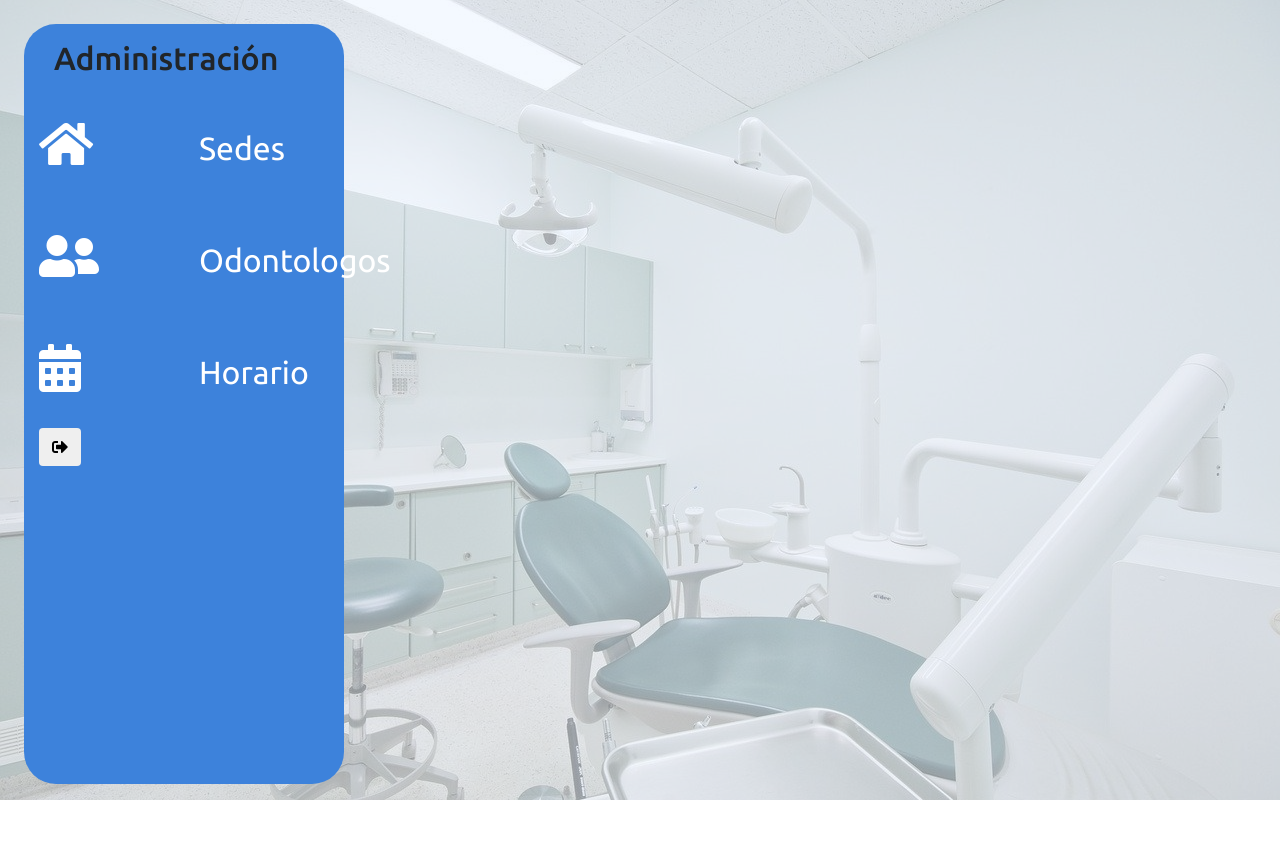
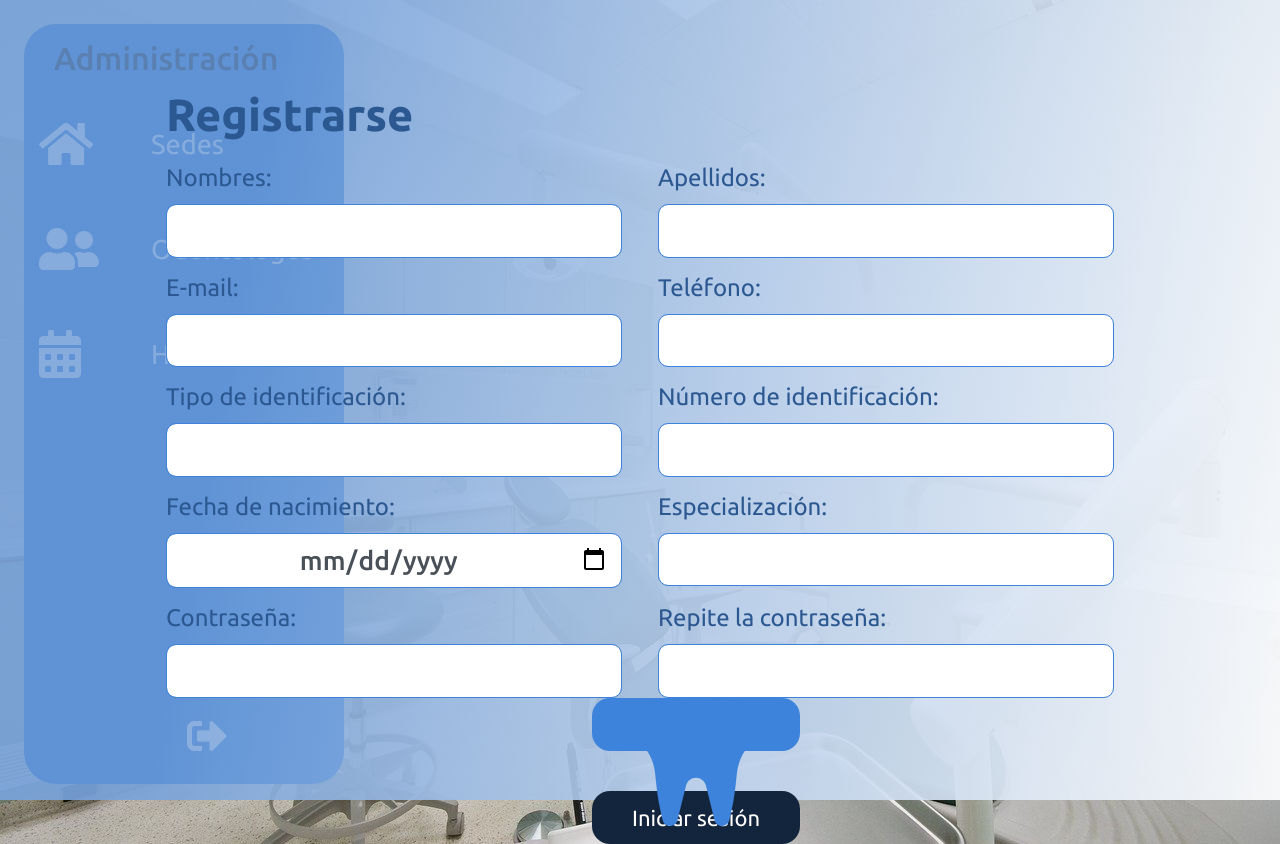
Before and after one commit to ZohanJS/Front-Gestor-Citas, a React (Create React App) app: page /registro in a window 1280 px wide. Before the commit the page ends 800 px from the top, so only its background shows below. Built offline with nearby package versions, Linux system fonts and the light colour scheme; sample sign-in values are in the browser's storage.

Commit message:
Agregando registro y el loguito

```diff
--- a/src/App.js
+++ b/src/App.js
@@ -9,6 +9,7 @@ import NuevaSede from './componentes/sedes/NuevaSede';
 import Pedidos from './componentes/pedidos/Pedidos';
 import NuevoPedido from './componentes/pedidos/NuevoPedido';
 import Login from './componentes/auth/Login';
+import Registrarse from './componentes/auth/Registrarse';
 import { CRMProvider } from './context/CRMContext';
 
 function App() {
@@ -27,6 +28,7 @@ function App() {
                 <Route exact path="/sedes/editar/:id" component={EditarSede} />
                 <Route exact path="/pedidos" component={Pedidos} />
                 <Route exact path="/pedidos/nuevo/:id" component={NuevoPedido} />
+                <Route exact path="/registro" component={Registrarse} />
                 <Route exact path="/iniciar-sesion" component={Login} />
               </Switch>
             </main>
--- a/src/componentes/auth/Login.css
+++ b/src/componentes/auth/Login.css
@@ -1,16 +1,14 @@
-@import url('https://fonts.googleapis.com/css2?family=Ubuntu:wght@300;400;500;700&display=swap');
+@import url("https://fonts.googleapis.com/css2?family=Ubuntu:wght@300;400;500;700&display=swap");
 
-*{
-  font-family: 'Ubuntu', sans-serif;
+* {
+  font-family: "Ubuntu", sans-serif;
 }
 
-:root{
-
-    --light: #3D82DB;
-    --dark: #13253C;
-    --text: #2C5891;
+:root {
+  --light: #3d82db;
+  --dark: #13253c;
+  --text: #2c5891;
 }
-
 
 .containerPrincipal {
   display: flex;
@@ -23,30 +21,48 @@
   bottom: 0;
   width: 40%;
   padding: 10px;
-      background: linear-gradient(100deg, rgba(104, 151, 212,.8) 20%, rgba(255, 255, 255,.8));
+  background: linear-gradient(
+    100deg,
+    rgba(104, 151, 212, 0.8) 20%,
+    rgba(255, 255, 255, 0.8)
+  );
+}
+.logoBox {
+  width: 100%;
+  height: 10%;
+  position: relative;
+  transform: translateY(-100%);
+}
+.logoLogin {
+  position: absolute;
+  color: var(--light);
+  font-size: 8em;
+  top: 0;
+  left: 0;
+  right: 0;
+  bottom: 0;
+  margin: auto;
 }
 
-  .containerSecundario{
+.containerSecundario {
   display: flex;
   flex-flow: column wrap;
   text-align: left;
   justify-content: center !important;
   align-content: center !important;
   width: 100%;
-    transform: translateY(-10%)
-
+  transform: translateY(-10%);
 }
-  .containerSecundario label{
+.containerSecundario label {
   width: 100%;
   font-weight: 500;
   color: var(--text);
   font-size: 24px;
 }
-  .form{
+.form {
   width: 80%;
-
 }
-  .us-cn{
+.us-cn {
   border-radius: 10px !important;
   background-color: white;
   border: 1px solid var(--light);
@@ -54,30 +70,27 @@
   font-weight: 500;
   font-size: 1.1em;
 }
-  .is{
-
+.is {
   font-weight: 700;
   color: var(--text);
-      transform: translateY(-180%);
-
+  transform: translateY(-100%);
 }
-  .restablecer_login{
+.restablecer_login {
   color: var(--light);
   text-align: end;
   font-size: 1em;
 }
-  .botones{
+.botonesLogin {
   transform: translateY(50%);
   display: flex;
   flex-flow: column wrap;
   width: 100%;
   margin: auto;
-
 }
-  .btn_login{
+.btn_login {
   border-radius: 18px !important;
   margin-bottom: 40px;
-    background-color: #3D82DB !important;
+  background-color: #3d82db !important;
   border: 0 !important;
   text-align: center !important;
   padding: 10px 40px;
@@ -85,33 +98,33 @@
   width: 60%;
   margin: auto;
 }
-  .btn2{
+.btn2 {
   margin-top: 40px;
-    background-color: #13253C !important;
+  background-color: #13253c !important;
 }
 
-  body{
+body {
   background-image: url(./laboratorio.jpeg);
   background-repeat: no-repeat;
   background-attachment: fixed;
 
   -webkit-background-size: cover;
-    -moz-background-size:cover;
-    -o-background-size:cover;
-    background-size:cover;
-    background-position:center;
+  -moz-background-size: cover;
+  -o-background-size: cover;
+  background-size: cover;
+  background-position: center;
 }
 
-  .logo{
-
+.logo {
   /*     background-image: url(../../public/logo.png);
- */    position: relative;
+ */
+  position: relative;
   width: 132px;
   height: 117px;
   transform: translateY(-90%);
 }
-  .logo::before{
-    content: 'Inicio de Sesión';
+.logo::before {
+  content: "Inicio de Sesión";
   color: var(--text);
   position: absolute;
   bottom: 0;
--- /dev/null
+++ b/src/componentes/auth/Registrarse.css
@@ -0,0 +1,90 @@
+:root {
+  --light: #3d82db;
+  --dark: #13253c;
+  --text: #2c5891;
+}
+
+.containerRegistro {
+  position: relative;
+  display: flex;
+  flex-flow: column wrap;
+  align-items: center;
+  justify-content: center;
+  position: absolute;
+  left: 0;
+  top: 0;
+  bottom: 0;
+  width: 100%;
+  padding: 10px;
+  background: linear-gradient(
+    100deg,
+    rgba(104, 151, 212, 0.8) 20%,
+    rgba(255, 255, 255, 0.8)
+  );
+}
+
+.containerRegistro2 {
+  display: flex;
+  flex-flow: row wrap;
+  justify-content: CENTER;
+  width: 100%;
+  height: 80%;
+}
+
+.containerRegistro2 h4 {
+  font-weight: 900;
+  color: var(--text);
+  font-size: 45px;
+  padding-bottom: 10px;
+}
+
+.grillaRegistro {
+  display: grid;
+  grid-template-columns: repeat(2, 1fr);
+  gap: 0.5em 1.5em;
+  color: var(--text);
+  font-size: 24px;
+}
+
+.botoneraRegistro {
+  position: relative;
+  display: flex;
+  align-items: flex-end;
+  width: auto;
+  margin-left: 7em;
+  margin-bottom: 7.5em;
+}
+.botonesRegistro {
+  display: flex;
+  flex-flow: column nowrap;
+
+  justify-content: center;
+}
+
+.btn_registro {
+  border-radius: 18px !important;
+  margin-bottom: 40px;
+  background-color: #3d82db !important;
+  border: 0 !important;
+  text-align: center !important;
+  padding: 10px 40px;
+  font-size: 22px;
+  width: 100%;
+  margin: auto;
+}
+
+.btn2registro {
+  margin-top: 40px;
+  background-color: #13253c !important;
+}
+
+.logoRegistro {
+  position: absolute;
+  color: var(--light);
+  font-size: 8em;
+  top: 0;
+  left: 0;
+  right: 0;
+
+  margin: auto;
+}
--- /dev/null
+++ b/src/componentes/auth/Registrarse.js
@@ -0,0 +1,137 @@
+import React, { useState, useContext } from "react";
+import { withRouter } from "react-router-dom";
+import "./Registrarse.css";
+import { FontAwesomeIcon } from "@fortawesome/react-fontawesome";
+import { faTooth } from "@fortawesome/free-solid-svg-icons";
+
+function Registrarse(props) {
+  return (
+    <div className="containerRegistro">
+
+      <div className="containerRegistro2">
+        <div>
+        <h4>Registrarse</h4>
+        <div className="grillaRegistro">
+          <div>
+            <label>Nombres: </label>
+            <input
+              type="text"
+              name="nombre"
+              required
+              /* onChange={} */
+              className="form-control us-cn"
+            />
+          </div>
+
+          <div>
+            <label>Apellidos: </label>
+            <input
+              type="text"
+              name="apellido"
+              required
+              /* onChange={} */
+              className="form-control us-cn"
+            />
+          </div>
+
+          <div>
+            <label>E-mail: </label>
+            <input
+              type="email"
+              name="email"
+              required
+              /* onChange={} */
+              className="form-control us-cn"
+            />
+          </div>
+
+          <div>
+            <label>Teléfono: </label>
+            <input
+              type="number"
+              name="telefono"
+              required
+              /* onChange={} */
+              className="form-control us-cn"
+            />
+          </div>
+
+          <div>
+            <label>Tipo de identificación: </label>
+            <input
+              type="dropdown"
+              name="tipo_id"
+              required
+              /* onChange={} */
+              className="form-control us-cn"
+            />
+          </div>
+
+          <div>
+            <label>Número de identificación: </label>
+            <input
+              type="text"
+              name="numero_id"
+              required
+              /* onChange={} */
+              className="form-control us-cn"
+            />
+          </div>
+
+          <div>
+            <label>Fecha de nacimiento: </label>
+            <input
+              type="date"
+              name="fecha"
+              required
+              /* onChange={} */
+              className="form-control us-cn"
+            />
+          </div>
+
+          <div>
+            <label>Especialización: </label>
+            <input
+              type="text"
+              name="especializacion"
+              required
+              /* onChange={} */
+              className="form-control us-cn"
+            />
+          </div>
+
+          <div>
+            <label>Contraseña: </label>
+            <input
+              type="password"
+              name="contra"
+              required
+              /* onChange={} */
+              className="form-control us-cn"
+            />
+          </div>
+
+          <div>
+            <label>Repite la contraseña: </label>
+            <input
+              type="password"
+              name="repite_contra"
+              required
+              /* onChange={} */
+              className="form-control us-cn"
+            />
+          </div>
+        </div>
+        </div>
+        <div className="botoneraRegistro">
+        <FontAwesomeIcon icon={ faTooth} className="logoRegistro"></FontAwesomeIcon>
+        <div className='botonesRegistro'>
+            <input type="submit" className="btn_registro btn btn-primary" value="Continuar"></input>
+            <input type="button" className="btn_registro btn btn-primary btn2registro" onClick={()=> props.history.push("/iniciar-sesion")} value="Iniciar sesión"></input>
+         </div>
+        </div>
+      </div>
+    </div>
+  );
+}
+export default withRouter(Registrarse);
--- a/src/componentes/layout/Navegacion.js
+++ b/src/componentes/layout/Navegacion.js
@@ -36,7 +36,7 @@ const Navegacion = (props) => {
                 { auth.auth ? (
                         <button
                             type="button"
-                            className="btn btn-rojo"
+                            className="btn btn-rojo boton-salir"
                             onClick={cerrarSesion}
                         >
                             <i class="fas fa-sign-out-alt"></i>
--- a/src/componentes/layout/navegacion.css
+++ b/src/componentes/layout/navegacion.css
@@ -18,9 +18,9 @@
     font-family: var(--fontTexto);
     color: white;
     margin-bottom: 2rem;
-    font-size: 2rem;
+    font-size: 1.7em;
     position: relative;
-    padding-left: 10rem;
+    padding-left: 7rem;
     padding-top: 2rem;
     text-align: left;
 }
@@ -58,3 +58,12 @@
     justify-content: left;
     background-color:rgba(237, 245, 255, 0.6    ) ;
 }
+
+.boton-salir{
+    background: none;
+    position: absolute;
+    bottom: 10px;
+    left: 150px;
+    color: white;
+    font-size: 2.5em;
+}
--- a/src/componentes/odontologos/hooks/useEditarOdontologoController.js
+++ b/src/componentes/odontologos/hooks/useEditarOdontologoController.js
@@ -1,5 +1,5 @@
 import {useContext, useState} from "react";
-import {useHistory} from 'react-router-dom'
+import {useHistory} from 'react-router-dom';
 import Swal from 'sweetalert2';
 import odontologoAxios from '../../../config/axios';
 import {CRMContext} from '../../../context/CRMContext';
--- a/src/config/axios.js
+++ b/src/config/axios.js
@@ -1,7 +1,7 @@
 import axios from 'axios';
 
 const odontologoAxios = axios.create({
-    baseURL : 'http://192.168.0.7:4001'
+    baseURL : 'http://127.0.0.1:4001'
 });
 
 export default odontologoAxios;
```
Also changed, not shown: src/componentes/auth/Login.js (+9 -2 lines), src/componentes/odontologos/hooks/UseOdontologosController.js (line endings or trailing spaces), 1 other file (tests, documents, lock files or other folders). Lines whose indentation alone changed are shown as unchanged.
